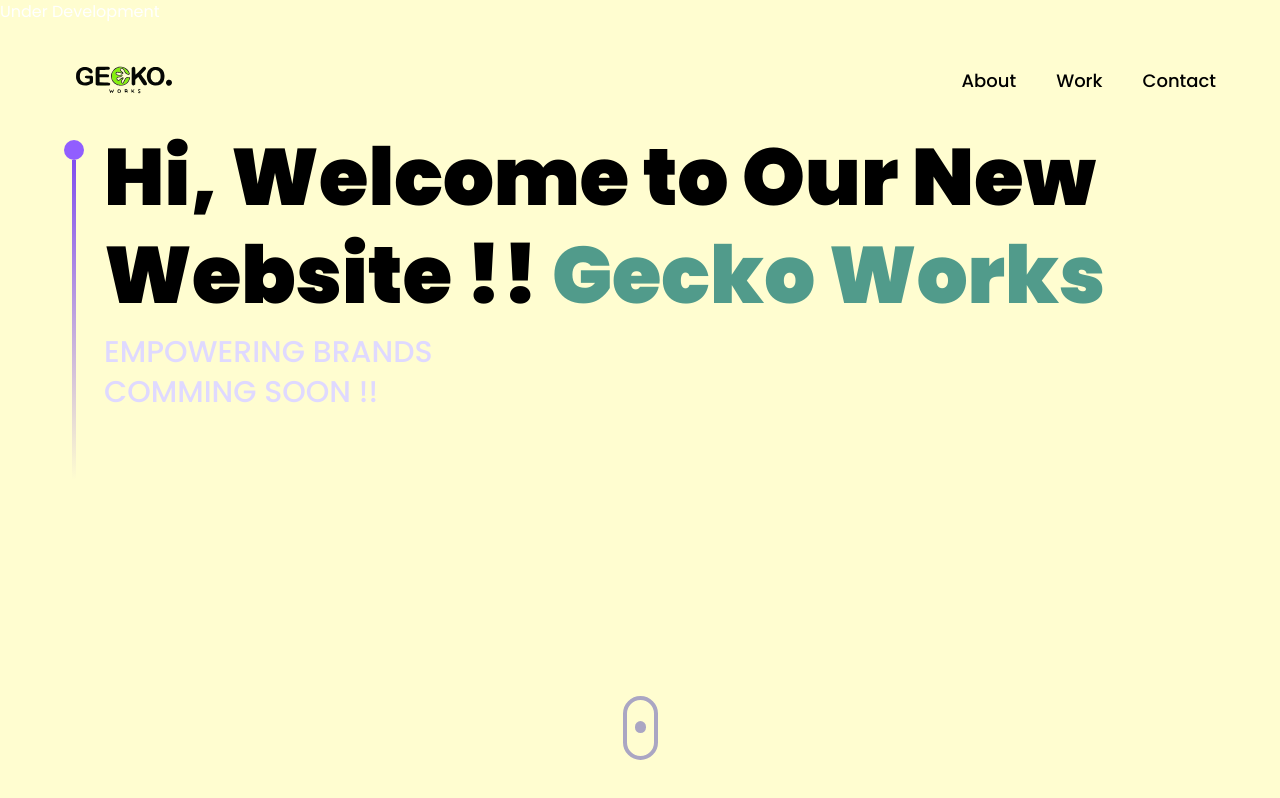
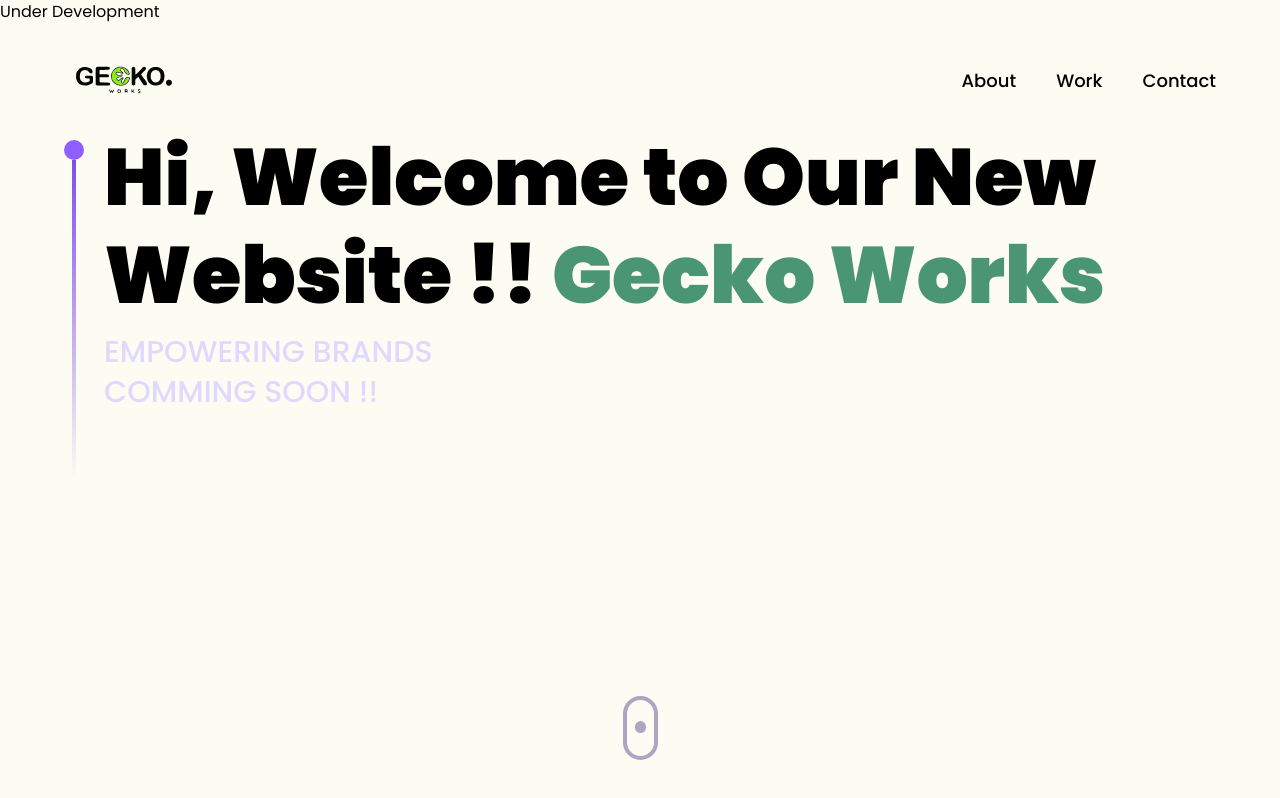
Before and after one commit to GeckoWorks/website, a React (Vite) app: page / in a window 1280 px wide. Built offline with nearby package versions, Linux system fonts and the light colour scheme.

Commit message:
changed bg

```diff
--- a/src/components/Hero.jsx
+++ b/src/components/Hero.jsx
@@ -5,7 +5,7 @@
 
 const Hero = () => {
   return (
-    <section className={`relative w-full h-screen mx-auto bg-[#FFFDD0]`}>
+    <section className={`relative w-full h-screen mx-auto bg-[#fdfcf2]`}>
       <div
         className={`absolute inset-0 top-[120px] max-w-7xl mx-auto ${styles.paddingX} flex flex-row items-start gap-5`}
       >
@@ -16,7 +16,7 @@
 
         <div>
           <h1 className={`${styles.heroHeadText} text-[#000000]`}>
-            Hi, Welcome to Our New Website !! <span className='text-[#519b8b]'>Gecko Works</span>
+            Hi, Welcome to Our New Website !! <span className='text-[#4a9672]'>Gecko Works</span>
           </h1>
           <p className={`${styles.heroSubText} mt-2 text-black-150`}>
              EMPOWERING BRANDS <br className='sm:block hidden' />
--- a/src/components/canvas/Computers.jsx
+++ b/src/components/canvas/Computers.jsx
@@ -4,7 +4,7 @@
 
 const Computers = () => {
   return (
-    <div>Under Development</div>
+    <div className="text-black">Under Development</div>
   )
 }
 
```
